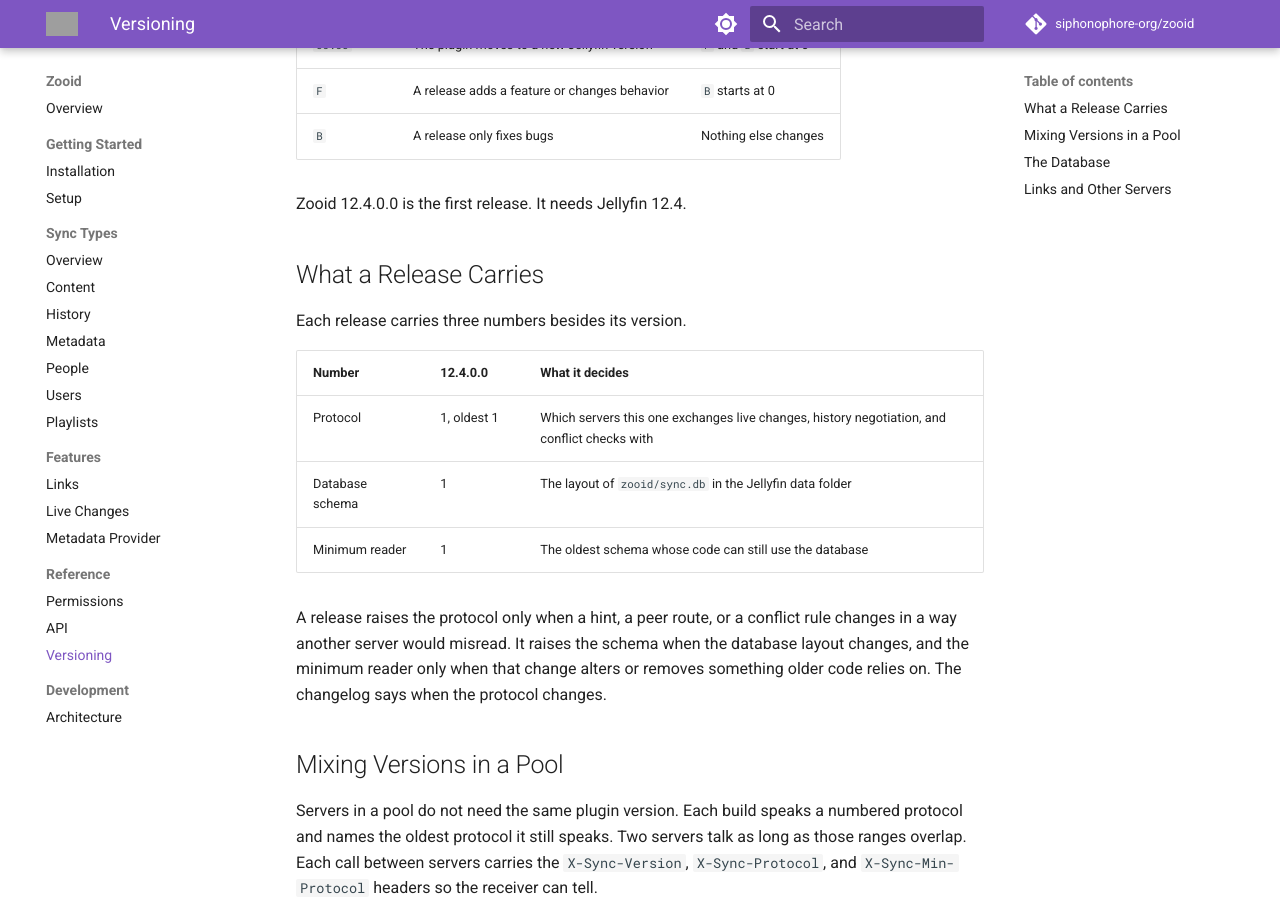
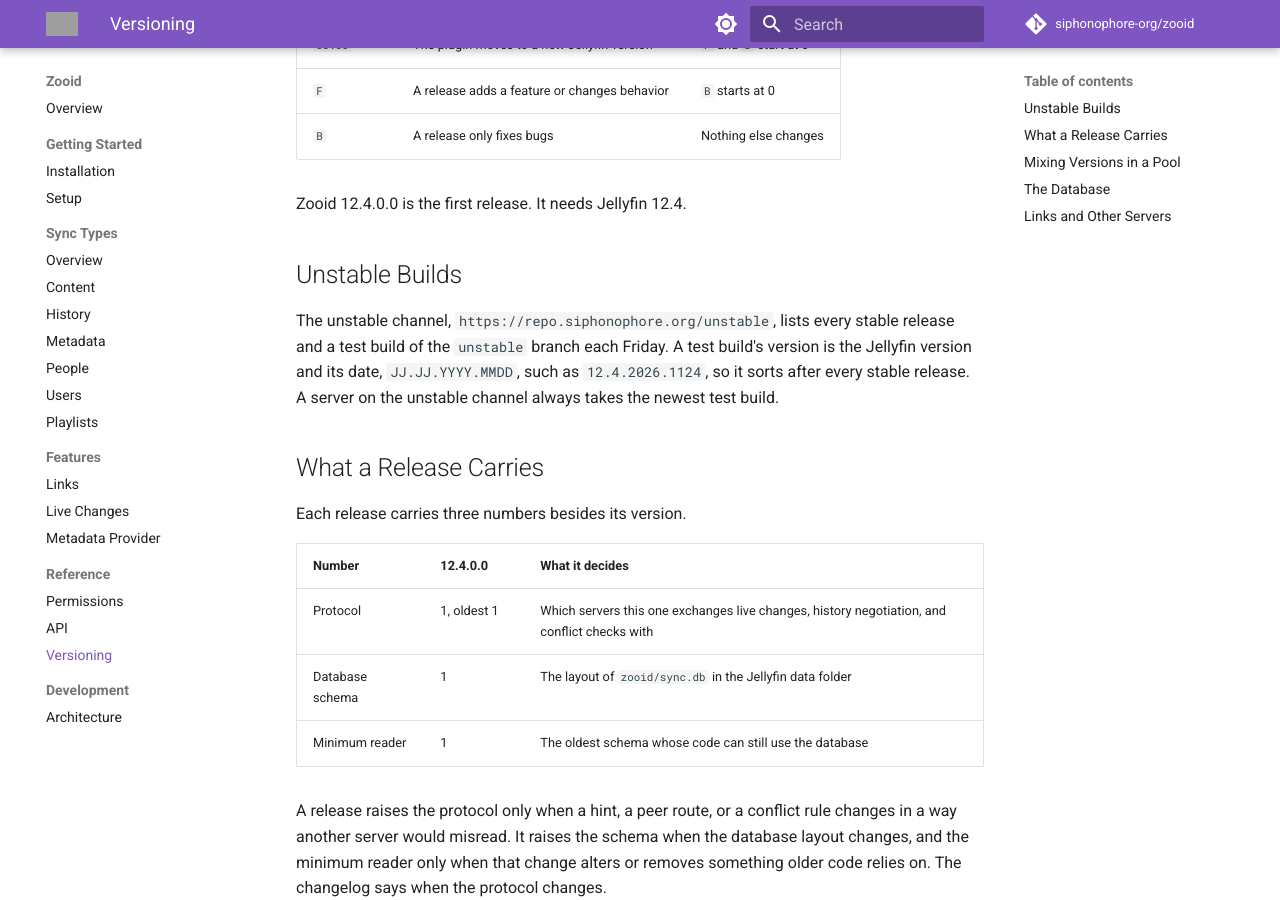
Before and after one commit to siphonophore-org/zooid, an MkDocs documentation site: the page built from docs/Versioning.md, in a window 1280 px wide and 900 px high, scrolled down 383 px. Built offline with MkDocs 1.6.1 and Material for MkDocs 9.7.7, drawn with Linux system fonts in a browser that asks for light colours; comment, search, counter and statistics services are not loaded; grey boxes are pictures that could not be loaded.

Commit message:
document the dated unstable builds

```diff
--- a/docs/Versioning.md
+++ b/docs/Versioning.md
@@ -16,6 +16,10 @@ Releases use a four part version, `JJ.JJ.F.B`. It matches the supported Jellyfin
 | `B` | A release only fixes bugs | Nothing else changes |
 
 Zooid 12.4.0.0 is the first release. It needs Jellyfin 12.4.
+
+## Unstable Builds
+
+The unstable channel, `https://repo.siphonophore.org/unstable`, lists every stable release and a test build of the `unstable` branch each Friday. A test build's version is the Jellyfin version and its date, `JJ.JJ.YYYY.MMDD`, such as `12.4.2026.1124`, so it sorts after every stable release. A server on the unstable channel always takes the newest test build.
 
 ## What a Release Carries
 
```
Also changed, not shown: skills/release.md (+7 -1 lines).
